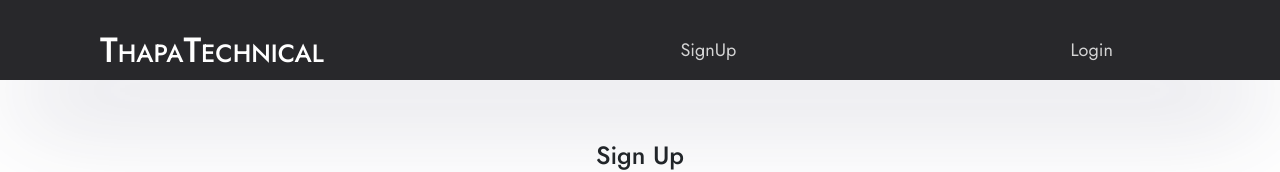
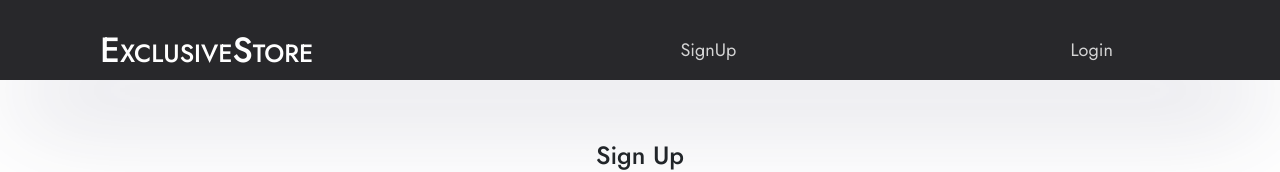
Before and after one commit to satyam4321/E-Commerce-Admin-Dashboard, a React (Create React App) app in the folder front-end/: page /signup in a window 1280 px wide. Shown: the top 172 px of the page. Built offline with nearby package versions, Linux system fonts and the light colour scheme.

Commit message:
navbar edit

```diff
--- a/front-end/src/components/Nav.js
+++ b/front-end/src/components/Nav.js
@@ -67,8 +67,8 @@ const Nav = () => {
 
       <div className="logo">
         <h2>
-          <span>T</span>hapa
-          <span>T</span>echnical
+          <span>E</span>xclusive
+          <span>S</span>tore
         </h2>
       </div>
 
```
